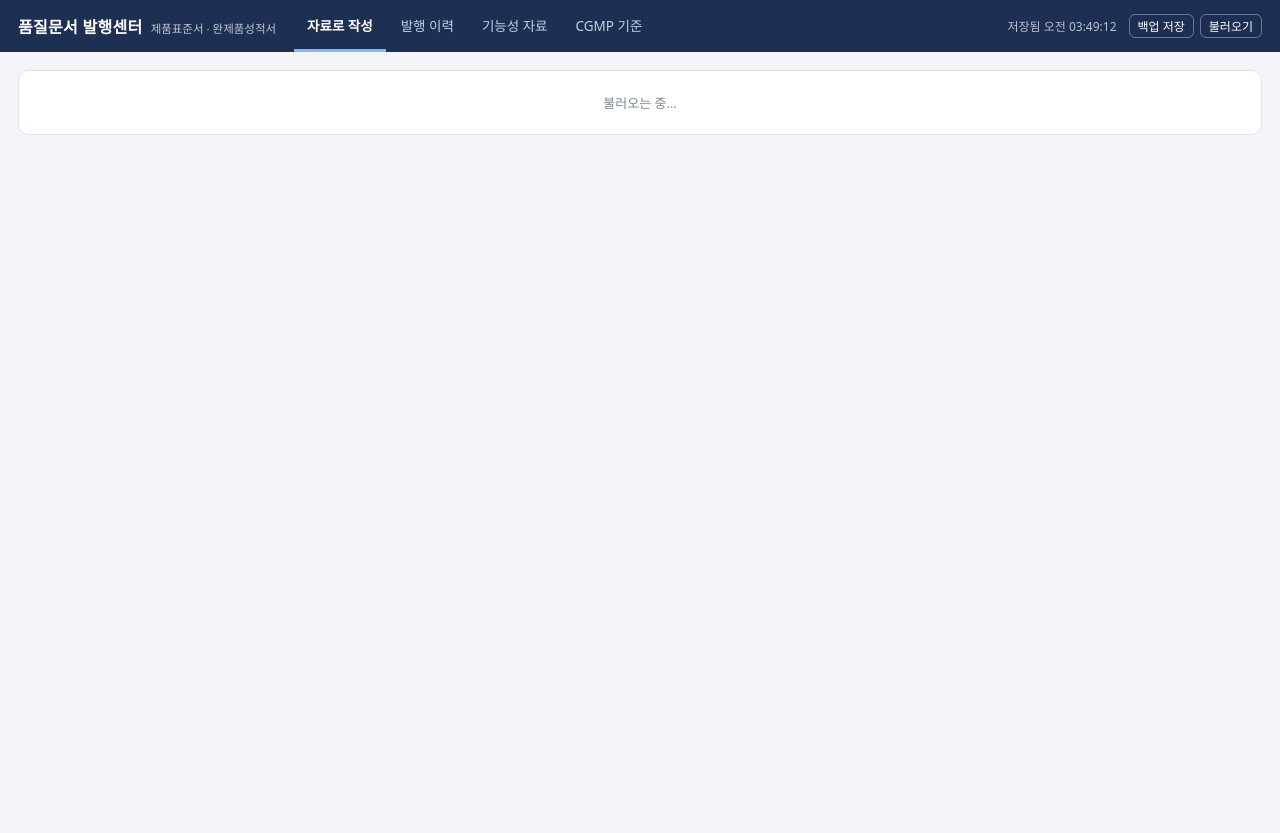
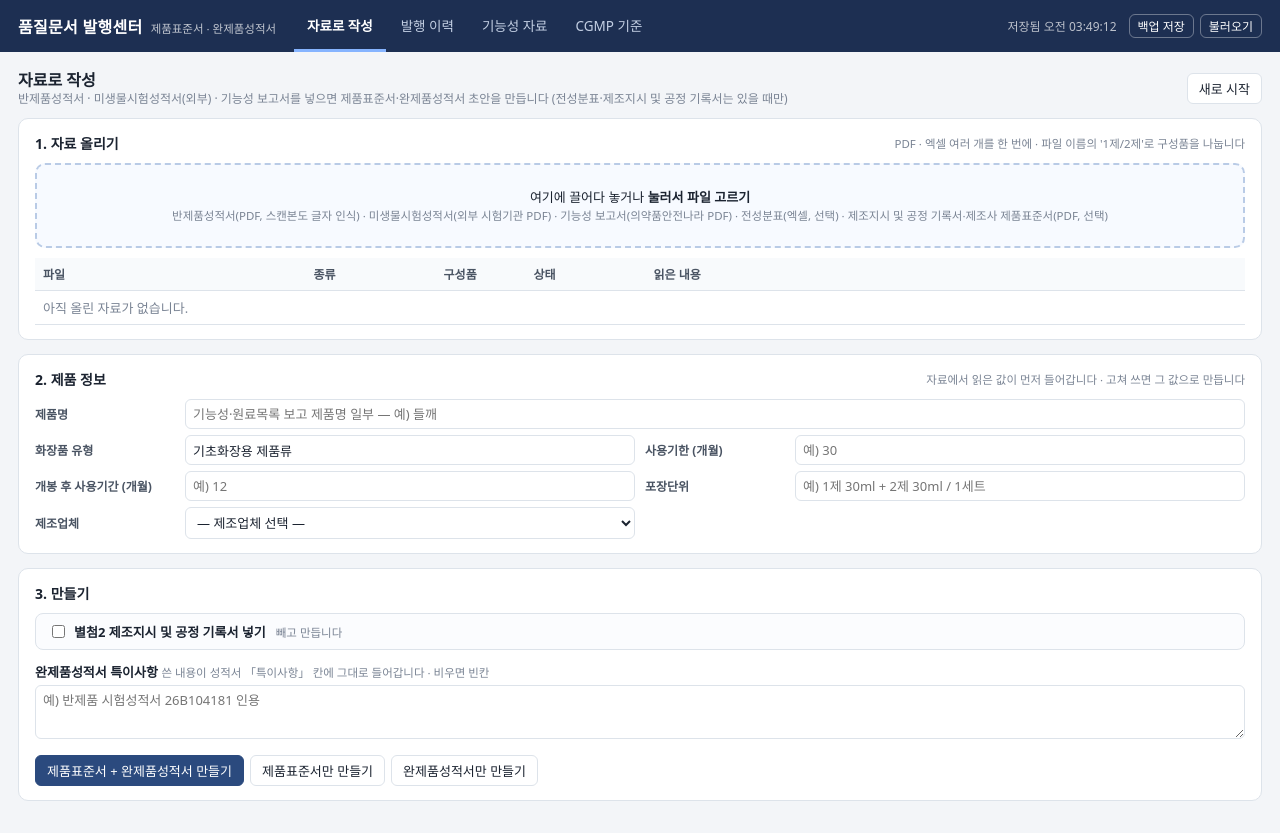
Before and after one commit to QCJISOOK/qcjisook.github.io, a plain HTML site: page qdoc-center/index.html in a window 1280 px wide. Before the commit the page ends 800 px from the top, so only its background shows below. Drawn offline with Linux system fonts and the light colour scheme.

Commit message:
품질문서 발행센터 공개본 갱신 2026-11-16 12:49

```diff
--- a/qdoc-center/index.html
+++ b/qdoc-center/index.html
@@ -1656,7 +1656,7 @@ if (!Cloud.art) save();
 render();
 Cloud.start(cloudHooks());
 </script>
-<script src="js/ingest.js?v=d230babb"></script>
+<script src="js/ingest.js?v=3be413dc"></script>
 <script src="js/cgmp.js?v=9c60d558"></script>
 </body>
 </html>
--- a/qdoc-center/js/ingest.js
+++ b/qdoc-center/js/ingest.js
@@ -902,6 +902,8 @@ function renderIngest(m) {
   c4.appendChild(inl(b1, b2, b3)); m.appendChild(c4);
 }
 RENDER.ingest = renderIngest;
+// 첫 화면이 「자료로 작성」이라, 본체가 먼저 그려 「불러오는 중…」으로 남아 있으면 이 파일이 들어온 뒤 바로 다시 그림
+if (typeof V !== 'undefined' && V.tab === 'ingest' && typeof render === 'function') render();
 window.__ingest = { parseFuncReport, parseIngredientXlsx, interpretGrid, model, checks, build, parseMakerPS, ingDict,
   specsOf: async url => { const lib = await pdfjs(); const doc = await lib.getDocument({ data: new Uint8Array(await (await fetch(url)).arrayBuffer()) }).promise; return parseSpecPages(doc); }, makeCoa,
   // 점검용: PDF 쪽별 줄 글자 (화면에는 안 씀)
```
